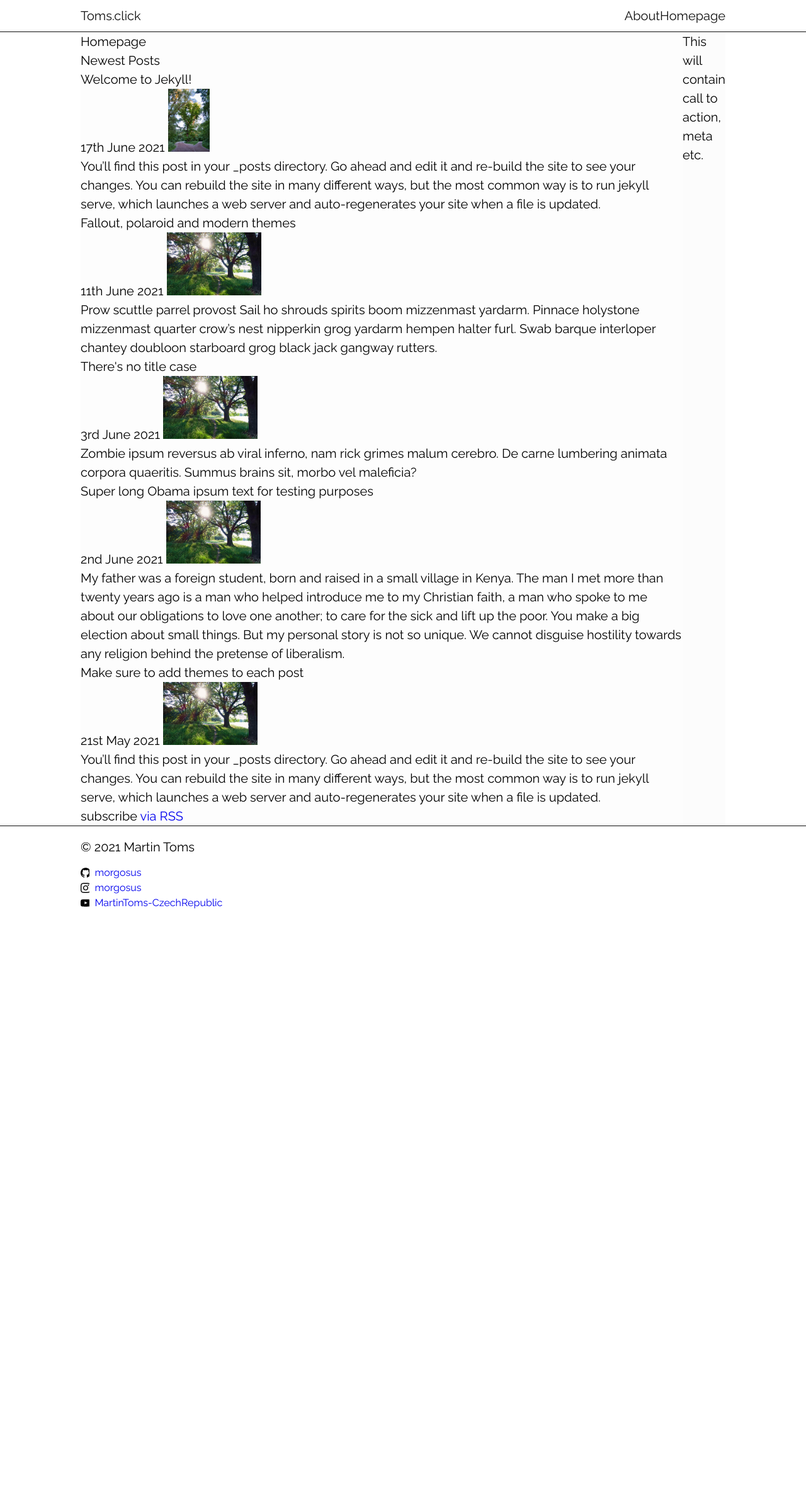
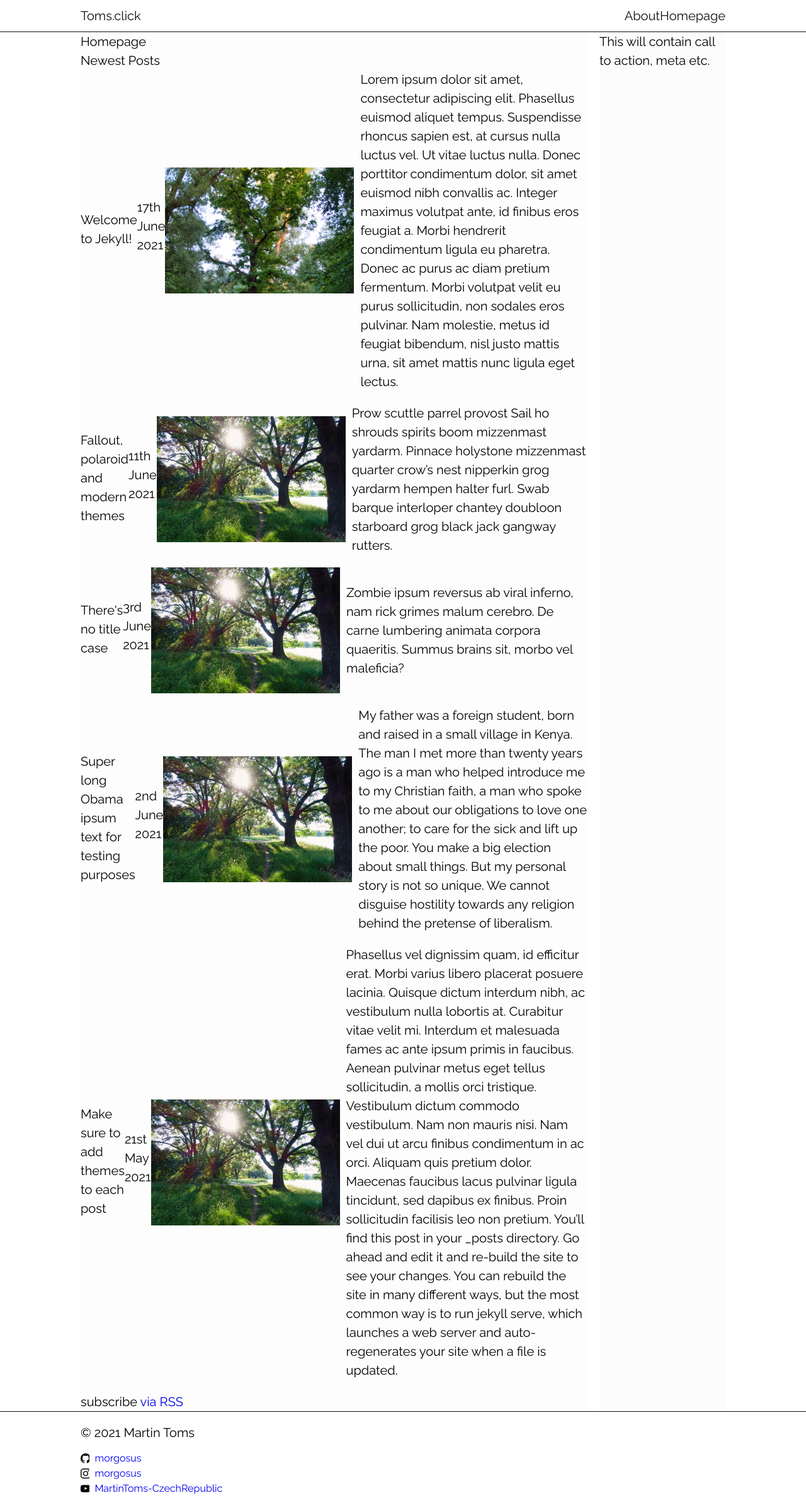
Before and after one commit to morgosus/morgosus.github.io, a Jekyll site: the page built from index.markdown, in a window 1280 px wide. Shown: the whole page at 63% size. Built offline with Jekyll 4.4.1, drawn with Linux system fonts in a browser that asks for light colours; before the commit the page ends 1460 px from its top, so only the background shows below that.

Commit message:
Style homepage images, update placeholder posts and home layout markup

```diff
--- a/_posts/2021-06-17-welcome-to-jekyll.markdown
+++ b/_posts/2021-06-17-welcome-to-jekyll.markdown
@@ -6,6 +6,8 @@ categories: jekyll update
 thumbnail: "placeholder-2-3"
 thumbnail-alt: "A photo of a tree."
 ---
+Lorem ipsum dolor sit amet, consectetur adipiscing elit. Phasellus euismod aliquet tempus. Suspendisse rhoncus sapien est, at cursus nulla luctus vel. Ut vitae luctus nulla. Donec porttitor condimentum dolor, sit amet euismod nibh convallis ac. Integer maximus volutpat ante, id finibus eros feugiat a. Morbi hendrerit condimentum ligula eu pharetra. Donec ac purus ac diam pretium fermentum. Morbi volutpat velit eu purus sollicitudin, non sodales eros pulvinar. Nam molestie, metus id feugiat bibendum, nisl justo mattis urna, sit amet mattis nunc ligula eget lectus.
+
 You’ll find this post in your `_posts` directory. Go ahead and edit it and re-build the site to see your changes. You can rebuild the site in many different ways, but the most common way is to run `jekyll serve`, which launches a web server and auto-regenerates your site when a file is updated.
 
 Jekyll requires blog post files to be named according to the following format:
--- a/_posts/2021-06-21-just-another-post.markdown
+++ b/_posts/2021-06-21-just-another-post.markdown
@@ -6,6 +6,7 @@ categories: test
 thumbnail: "placeholder-3-2"
 thumbnail-alt: "A photo of nature near a river."
 ---
+Phasellus vel dignissim quam, id efficitur erat. Morbi varius libero placerat posuere lacinia. Quisque dictum interdum nibh, ac vestibulum nulla lobortis at. Curabitur vitae velit mi. Interdum et malesuada fames ac ante ipsum primis in faucibus. Aenean pulvinar metus eget tellus sollicitudin, a mollis orci tristique. Vestibulum dictum commodo vestibulum. Nam non mauris nisi. Nam vel dui ut arcu finibus condimentum in ac orci. Aliquam quis pretium dolor. Maecenas faucibus lacus pulvinar ligula tincidunt, sed dapibus ex finibus. Proin sollicitudin facilisis leo non pretium.
 You’ll find this post in your `_posts` directory. Go ahead and edit it and re-build the site to see your changes. You can rebuild the site in many different ways, but the most common way is to run `jekyll serve`, which launches a web server and auto-regenerates your site when a file is updated.
 
 Jekyll requires blog post files to be named according to the following format:
--- a/assets/cheeky.css
+++ b/assets/cheeky.css
@@ -292,16 +292,33 @@ body {
 }
 .main__aside {
   background-color: #fcfcfc;
-  flex-basis: 20%;
+  margin-left: 1rem;
+  min-width: 10rem;
 }
 
 /* ----- Homepage ----- */
 .card {
   position: relative;
+  display: flex;
+  align-items: center;
+  margin-bottom: 1rem;
+}
+.card__content {
+  display: flex;
+  flex-direction: column;
+}
+.card__heading {
+  margin-bottom: 0.25rem;
+}
+.card__meta {
+  margin-bottom: 0.75rem;
 }
 .card__image {
-  max-width: 150px;
-  max-height: 100px;
+  margin-right: 0.5rem;
+  min-width: 300px;
+  max-height: 200px;
+  background-size: cover;
+  object-fit: cover;
 }
 .card__overlay {
   top: 0;
```
Also changed, not shown: _sass/cheeky.sass (+15 -3 lines), 1 other file.
